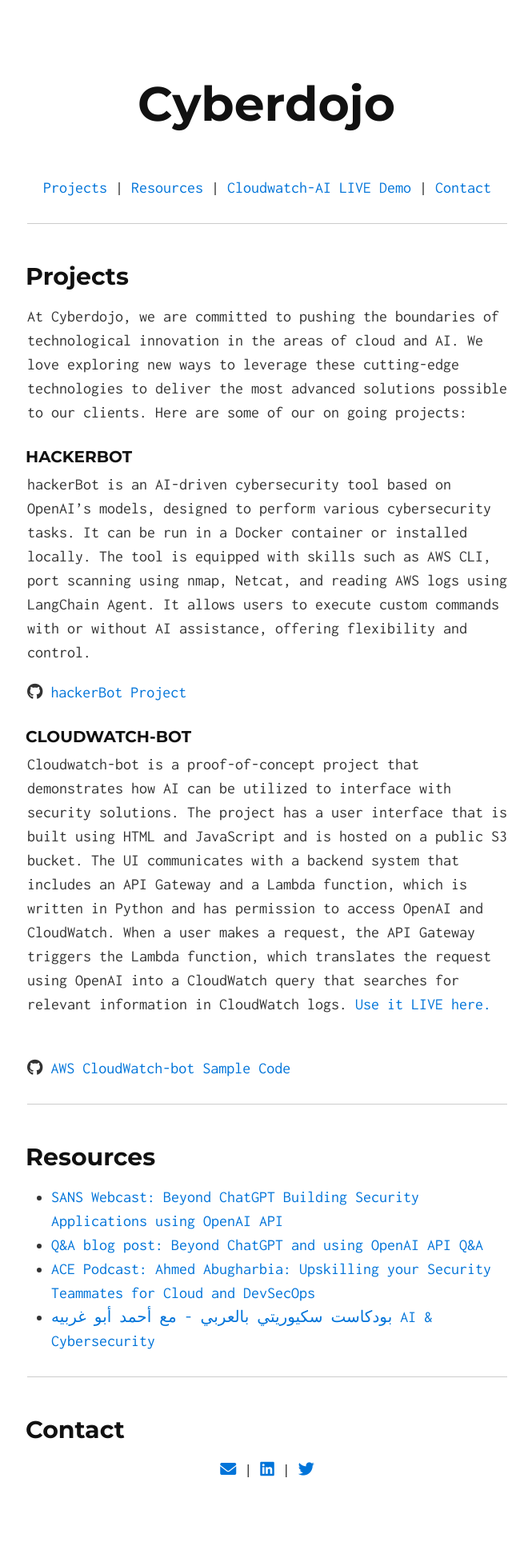
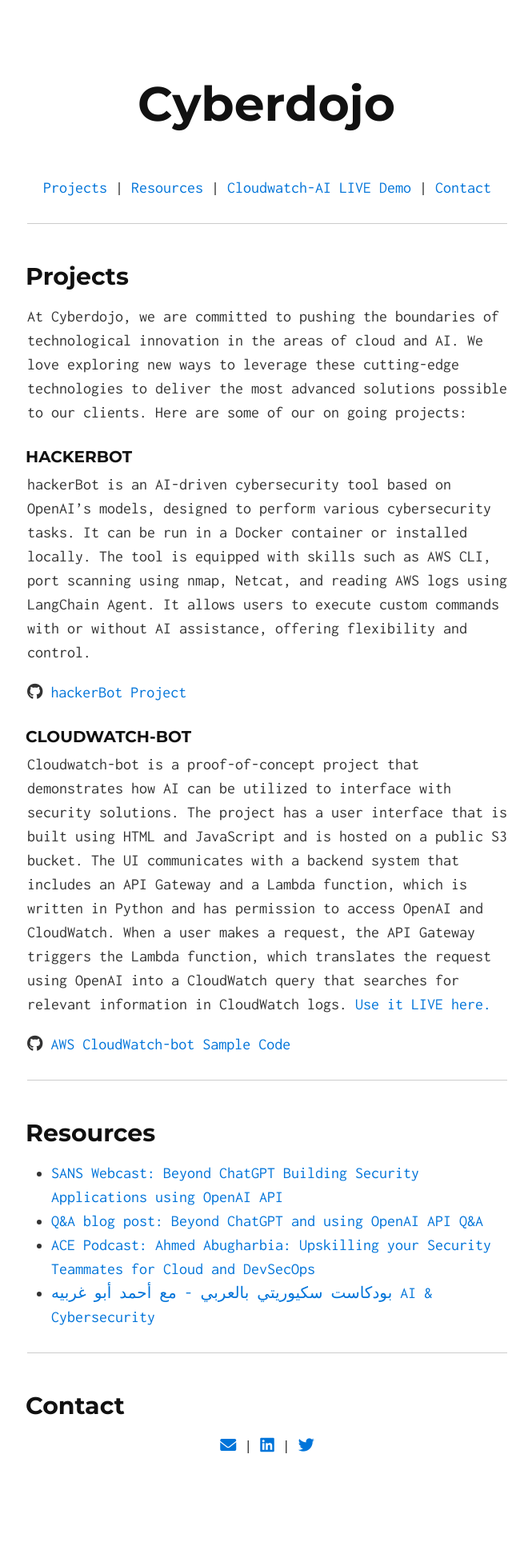
Before and after one commit to Ahmed-AG/cyberdojo-page, a Jekyll site: the page built from index.md, in a window 1280 px wide. Shown: the whole page at 80% size, without its empty margins (306-971 px from the left). Built offline with Jekyll 4.4.1, drawn with Linux system fonts in a browser that asks for light colours; after the commit the page ends 1923 px from its top, so only the background shows below that.

Commit message:
Update page

```diff
--- a/index.md
+++ b/index.md
@@ -37,7 +37,7 @@
 ### Cloudwatch-bot
 Cloudwatch-bot is a proof-of-concept project that demonstrates how AI can be utilized to interface with security solutions. The project has a user interface that is built using HTML and JavaScript and is hosted on a public S3 bucket. The UI communicates with a backend system that includes an API Gateway and a Lambda function, which is written in Python and has permission to access OpenAI and CloudWatch. When a user makes a request, the API Gateway triggers the Lambda function, which translates the request using OpenAI into a CloudWatch query that searches for relevant information in CloudWatch logs. <a id="cloudwatch-bot-demo"></a>[Use it LIVE here.](cloudwatchbot-live.html){:target="_blank"}
 
-<br><i class="fab fa-github"></i> [AWS CloudWatch-bot Sample Code](https://github.com/Ahmed-AG/Cloudwatch-bot){:target="_blank"}
+<i class="fab fa-github"></i> [AWS CloudWatch-bot Sample Code](https://github.com/Ahmed-AG/Cloudwatch-bot){:target="_blank"}
 
 ---
 
```
